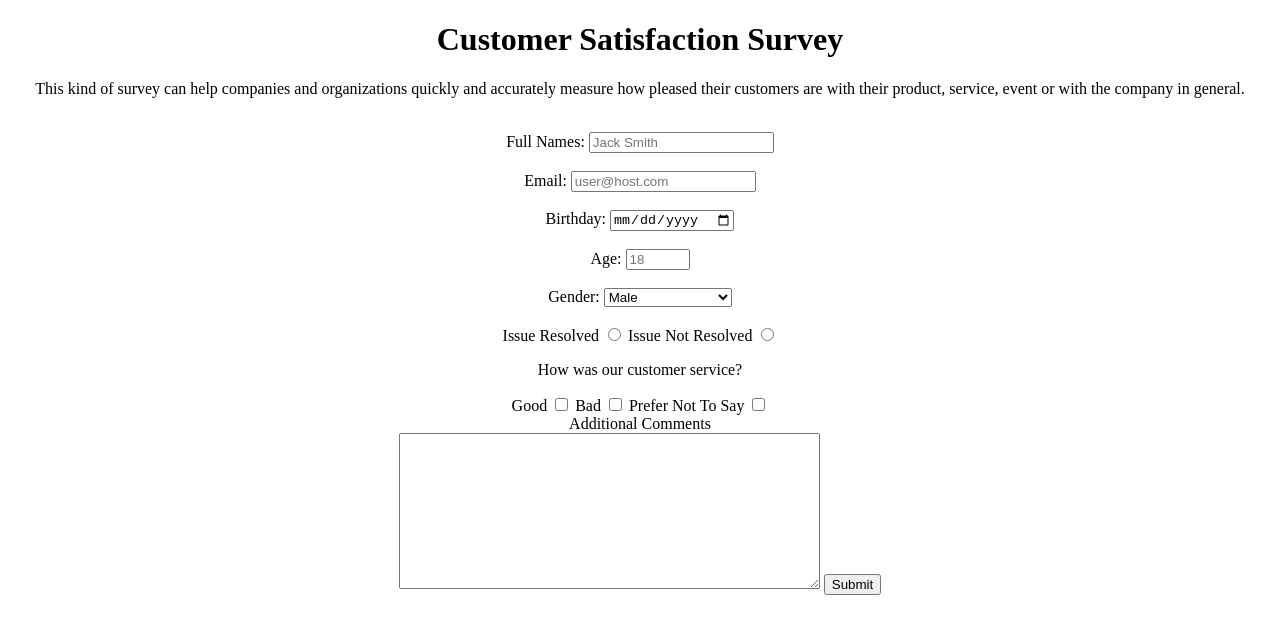
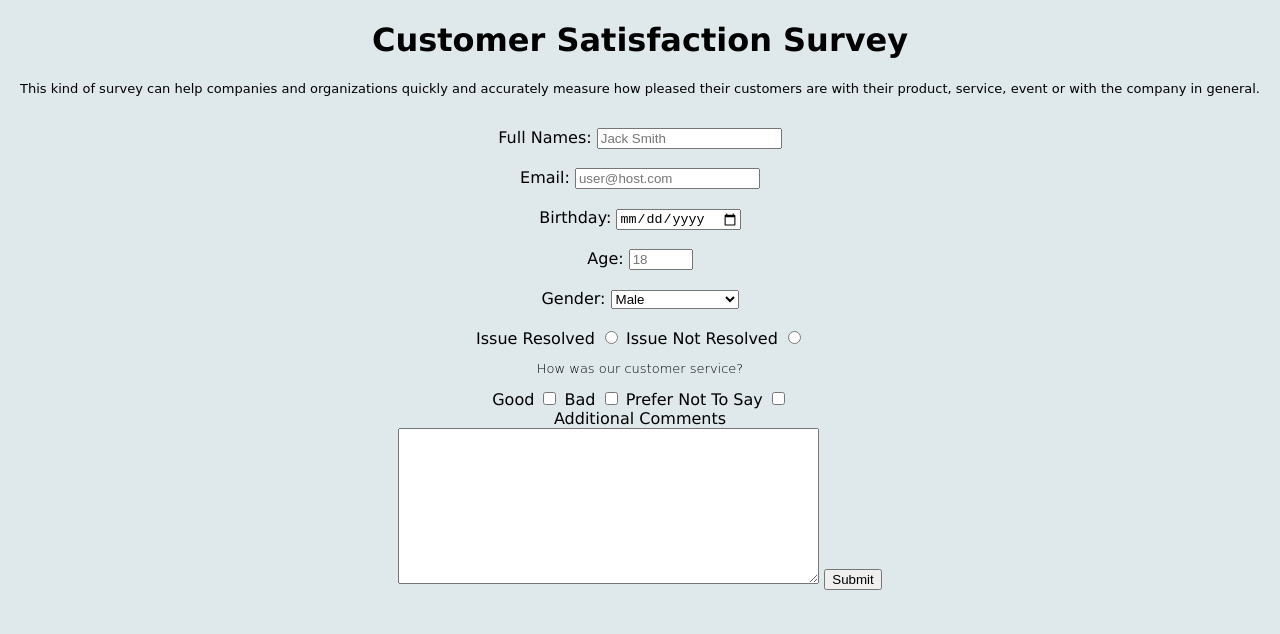
Before and after one commit to tmampa/Survey-Form, a plain HTML site: page index.html in a window 1280 px wide. Drawn offline with Linux system fonts and the light colour scheme; a script that the page names is missing.

Commit message:
added css

```diff
--- a/css/style.css
+++ b/css/style.css
@@ -1,4 +1,22 @@
 body {
     text-align: center;
-    background-image: url("images\6386.jpg");
+    background-image: url();
+    background-color: rgb(223, 232, 235);
+
 }
+
+#survey-form {
+    font-family: 'Lucida Sans', 'Lucida Sans Regular', 'Lucida Grande', 'Lucida Sans Unicode', Geneva, Verdana, sans-serif;
+    font-weight: lighter;
+
+}
+
+h1 {
+    font-family: 'Lucida Sans', 'Lucida Sans Regular', 'Lucida Grande', 'Lucida Sans Unicode', Geneva, Verdana, sans-serif;
+}
+
+p {
+    font-family: cursive;
+    text-align: center;
+    font-size: 13px;
+}
```
Also changed, not shown: index.html (+2 -0 lines), images/bck.jpg (renamed from images/6386.jpg).
